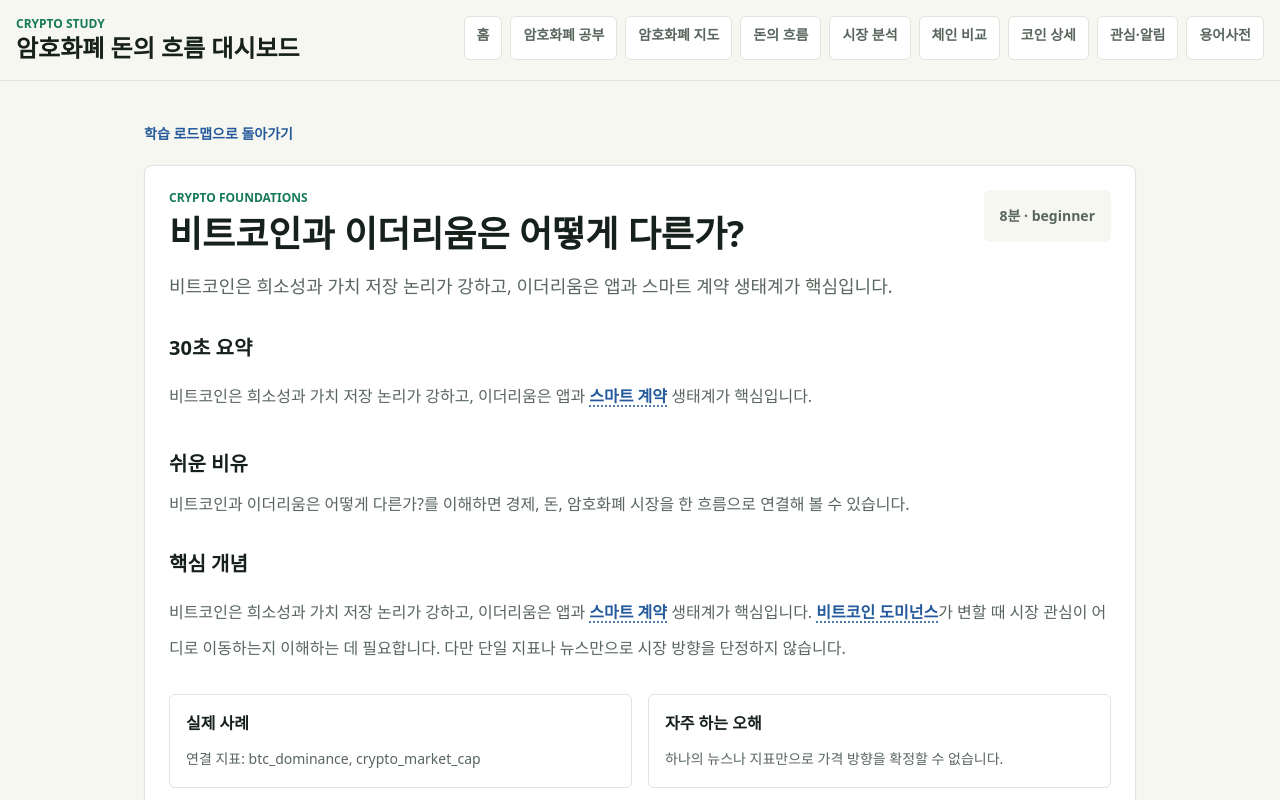
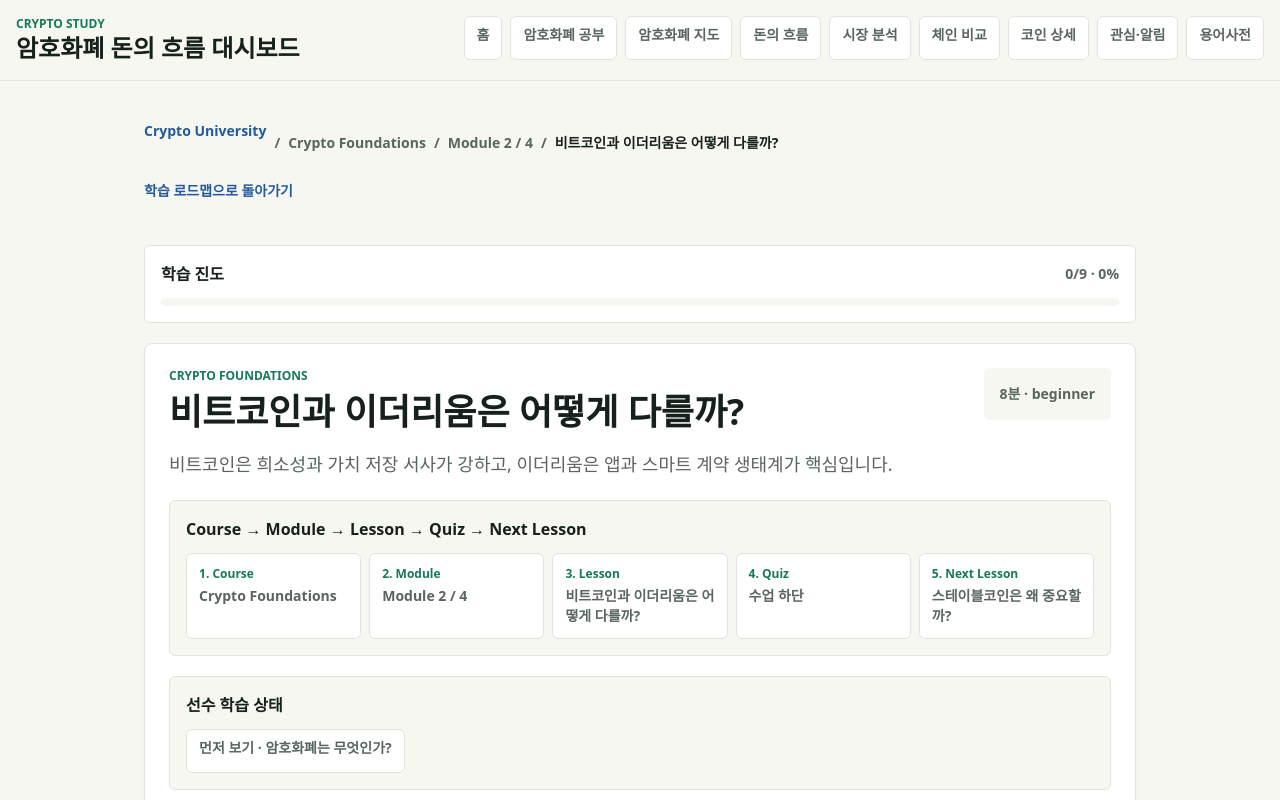
Before and after one commit to weeds1011-hash/crypto_study, a Next.js app: page /learn/bitcoin-ethereum in a window 1280 px wide. Shown: the top 800 px of the page. Built offline with nearby package versions, Linux system fonts and the light colour scheme.

Commit message:
Refine crypto university learning flow UX

```diff
--- a/src/app/learn/[slug]/page.tsx
+++ b/src/app/learn/[slug]/page.tsx
@@ -1,9 +1,14 @@
 import Link from "next/link";
 import { notFound } from "next/navigation";
 import { GlossaryText } from "@/components/learning/GlossaryText";
+import { LearningBreadcrumb } from "@/components/learning/LearningBreadcrumb";
+import { LearningProgressInline } from "@/components/learning/LearningProgressInline";
+import { LessonFlowNav } from "@/components/learning/LessonFlowNav";
 import { MarketMetricLinks } from "@/components/learning/MarketMetricLinks";
+import { PrerequisiteStatus } from "@/components/learning/PrerequisiteStatus";
 import { QuizBox } from "@/components/learning/QuizBox";
 import { UserNotes } from "@/components/notes/UserNotes";
+import { courseForLesson, moduleForLesson } from "@/content/courses/university";
 import { glossaryTerms } from "@/content/glossary/seed";
 import { lessons } from "@/content/lessons/seed";
 import { getDashboardData } from "@/features/market-data/service";
@@ -20,12 +25,19 @@ export default async function LessonPage({ params }: { params: Promise<{ slug: s
   const dashboard = await getDashboardData();
   const relatedMetrics = dashboard.metrics.filter((metric) => lesson.relatedMetricIds.includes(metric.metricId));
   const nextLesson = lesson.nextLessons[0] ? lessons.find((item) => item.slug === lesson.nextLessons[0]) : null;
+  const course = courseForLesson(lesson.slug);
+  const moduleInfo = moduleForLesson(lesson.slug);
+  const moduleTitle = moduleInfo ? `${moduleInfo.title} / ${moduleInfo.total}` : undefined;
 
   return (
-    <main className="mx-auto max-w-5xl px-4 py-10">
-      <Link href="/learn" className="text-sm font-black text-marine">
+    <main className="mx-auto max-w-5xl px-4 py-10 pb-24 md:pb-10">
+      <LearningBreadcrumb course={course} moduleTitle={moduleTitle} lessonTitle={lesson.title} />
+      <Link href="/learn" className="mt-4 inline-flex text-sm font-black text-marine focus:outline-none focus:ring-2 focus:ring-marine">
         학습 로드맵으로 돌아가기
       </Link>
+      <div className="mt-5">
+        <LearningProgressInline lessons={lessons} />
+      </div>
       <article className="mt-5 rounded-lg border border-line bg-panel p-6 shadow-sm">
         <div className="flex flex-col gap-3 md:flex-row md:items-start md:justify-between">
           <div>
@@ -37,6 +49,9 @@ export default async function LessonPage({ params }: { params: Promise<{ slug: s
             {lesson.estimatedMinutes}분 · {lesson.difficulty}
           </div>
         </div>
+
+        <LessonFlowNav course={course} moduleTitle={moduleTitle} lesson={lesson} nextLesson={nextLesson} />
+        <PrerequisiteStatus prerequisites={lesson.prerequisites} lessons={lessons} />
 
         <Section title="30초 요약" body={lesson.simpleExplanation} />
         <Section title="쉬운 비유" body={lesson.analogy} />
@@ -56,7 +71,7 @@ export default async function LessonPage({ params }: { params: Promise<{ slug: s
         <section className="mt-8 rounded-md border border-line bg-paper p-5">
           <h3 className="text-xl font-black text-ink">다음 학습</h3>
           {nextLesson ? (
-            <Link href={`/learn/${nextLesson.slug}`} className="mt-3 inline-flex rounded-md bg-ink px-4 py-2 text-sm font-black text-white">
+            <Link href={`/learn/${nextLesson.slug}`} className="mt-3 inline-flex min-h-11 items-center rounded-md bg-ink px-4 py-2 text-sm font-black text-white focus:outline-none focus:ring-2 focus:ring-marine">
               {nextLesson.title}
             </Link>
           ) : (
--- a/src/app/learn/page.tsx
+++ b/src/app/learn/page.tsx
@@ -1,3 +1,4 @@
+import { LearningProgressInline } from "@/components/learning/LearningProgressInline";
 import { LearningRoadmap } from "@/components/learning/LearningRoadmap";
 import { LessonRail } from "@/components/learning/LessonRail";
 import { lessons } from "@/content/lessons/seed";
@@ -13,6 +14,14 @@ export default function LearnPage() {
         </p>
       </section>
       <div className="space-y-8">
+        <LearningProgressInline lessons={lessons} />
+        <section className="rounded-lg border border-line bg-panel p-5 shadow-sm" aria-label="학습 흐름 안내">
+          <p className="text-xs font-black uppercase text-forest">Flow</p>
+          <h2 className="mt-1 text-2xl font-black text-ink">Course → Module → Lesson → Quiz → Next Lesson</h2>
+          <p className="mt-3 max-w-3xl text-sm leading-6 text-muted">
+            각 수업은 선수 학습 상태, 관련 시장 지표, 퀴즈, 다음 수업으로 이어집니다. 모바일에서는 수업 상세 하단의 다음 수업 버튼으로 한 손 탐색을 이어갈 수 있습니다.
+          </p>
+        </section>
         <LearningRoadmap lessons={lessons} />
         <section>
           <div className="mb-4">
--- /dev/null
+++ b/src/components/learning/LearningBreadcrumb.tsx
@@ -0,0 +1,18 @@
+import Link from "next/link";
+import type { Course } from "@/content/courses/university";
+
+export function LearningBreadcrumb({ course, moduleTitle, lessonTitle }: { course?: Course; moduleTitle?: string; lessonTitle: string }) {
+  return (
+    <nav aria-label="학습 위치" className="flex flex-wrap items-center gap-2 text-sm font-bold text-muted">
+      <Link href="/learn" className="text-marine focus:outline-none focus:ring-2 focus:ring-marine">
+        Crypto University
+      </Link>
+      <span aria-hidden="true">/</span>
+      <span>{course?.title ?? "Course"}</span>
+      <span aria-hidden="true">/</span>
+      <span>{moduleTitle ?? "Module"}</span>
+      <span aria-hidden="true">/</span>
+      <span className="text-ink">{lessonTitle}</span>
+    </nav>
+  );
+}
--- /dev/null
+++ b/src/components/learning/LearningProgressInline.tsx
@@ -0,0 +1,38 @@
+"use client";
+
+import { useEffect, useState } from "react";
+import type { Lesson } from "@/types";
+
+function readCompleted() {
+  try {
+    return JSON.parse(window.localStorage.getItem("crypto-study-completed-lessons") ?? "[]") as string[];
+  } catch {
+    return [];
+  }
+}
+
+export function LearningProgressInline({ lessons }: { lessons: Lesson[] }) {
+  const [completed, setCompleted] = useState<string[]>([]);
+
+  useEffect(() => {
+    const refresh = () => setCompleted(readCompleted());
+    refresh();
+    window.addEventListener("crypto-study-progress", refresh);
+    return () => window.removeEventListener("crypto-study-progress", refresh);
+  }, []);
+
+  const completedCount = lessons.filter((lesson) => completed.includes(lesson.slug)).length;
+  const percent = lessons.length === 0 ? 0 : Math.round((completedCount / lessons.length) * 100);
+
+  return (
+    <section className="rounded-md border border-line bg-panel p-4" aria-label="전체 학습 진도">
+      <div className="flex items-center justify-between gap-3">
+        <h3 className="font-black text-ink">학습 진도</h3>
+        <p className="text-sm font-black text-muted">{completedCount}/{lessons.length} · {percent}%</p>
+      </div>
+      <div className="mt-3 h-2 overflow-hidden rounded-full bg-paper" aria-hidden="true">
+        <div className="h-full rounded-full bg-forest" style={{ width: `${percent}%` }} />
+      </div>
+    </section>
+  );
+}
--- a/src/components/learning/LearningRoadmap.tsx
+++ b/src/components/learning/LearningRoadmap.tsx
@@ -66,7 +66,7 @@ export function LearningRoadmap({ lessons }: { lessons: Lesson[] }) {
               </p>
               <span className="mt-3 inline-flex rounded-md border border-line bg-panel px-2 py-1 text-xs font-black text-ink">{stage.status}</span>
               {firstLesson ? (
-                <Link href={`/learn/${firstLesson.slug}`} className="mt-3 block text-sm font-black text-marine">
+                <Link href={`/learn/${firstLesson.slug}`} className="mt-3 block min-h-11 text-sm font-black text-marine focus:outline-none focus:ring-2 focus:ring-marine">
                   이 단계 시작
                 </Link>
               ) : null}
--- /dev/null
+++ b/src/components/learning/LessonFlowNav.tsx
@@ -0,0 +1,34 @@
+import Link from "next/link";
+import type { Course } from "@/content/courses/university";
+import type { Lesson } from "@/types";
+
+export function LessonFlowNav({ course, moduleTitle, lesson, nextLesson }: { course?: Course; moduleTitle?: string; lesson: Lesson; nextLesson?: Lesson | null }) {
+  const items = [
+    { label: "Course", value: course?.title ?? lesson.categoryId },
+    { label: "Module", value: moduleTitle ?? "Module" },
+    { label: "Lesson", value: lesson.title },
+    { label: "Quiz", value: "수업 하단" },
+    { label: "Next Lesson", value: nextLesson?.title ?? "완료" },
+  ];
+
+  return (
+    <section className="mt-5 rounded-md border border-line bg-paper p-4" aria-label="학습 흐름">
+      <h3 className="font-black text-ink">Course → Module → Lesson → Quiz → Next Lesson</h3>
+      <div className="mt-3 grid gap-2 md:grid-cols-5">
+        {items.map((item, index) => (
+          <div key={item.label} className="rounded-md border border-line bg-panel p-3">
+            <p className="text-xs font-black text-forest">{index + 1}. {item.label}</p>
+            <p className="mt-1 text-sm font-bold leading-5 text-muted">{item.value}</p>
+          </div>
+        ))}
+      </div>
+      {nextLesson ? (
+        <div className="fixed inset-x-0 bottom-0 z-30 border-t border-line bg-paper/95 p-3 backdrop-blur md:hidden">
+          <Link href={`/learn/${nextLesson.slug}`} className="block min-h-11 rounded-md bg-ink px-4 py-3 text-center text-sm font-black text-white focus:outline-none focus:ring-2 focus:ring-marine">
+            다음 수업: {nextLesson.title}
+          </Link>
+        </div>
+      ) : null}
+    </section>
+  );
+}
--- /dev/null
+++ b/src/components/learning/PrerequisiteStatus.tsx
@@ -0,0 +1,45 @@
+"use client";
+
+import Link from "next/link";
+import { useEffect, useState } from "react";
+import type { Lesson } from "@/types";
+
+function readCompleted() {
+  try {
+    return JSON.parse(window.localStorage.getItem("crypto-study-completed-lessons") ?? "[]") as string[];
+  } catch {
+    return [];
+  }
+}
+
+export function PrerequisiteStatus({ prerequisites, lessons }: { prerequisites: string[]; lessons: Lesson[] }) {
+  const [completed, setCompleted] = useState<string[]>([]);
+
+  useEffect(() => {
+    const refresh = () => setCompleted(readCompleted());
+    refresh();
+    window.addEventListener("crypto-study-progress", refresh);
+    return () => window.removeEventListener("crypto-study-progress", refresh);
+  }, []);
+
+  return (
+    <section className="mt-5 rounded-md border border-line bg-paper p-4" aria-label="선수 학습 상태">
+      <h3 className="font-black text-ink">선수 학습 상태</h3>
+      {prerequisites.length === 0 ? (
+        <p className="mt-2 text-sm leading-6 text-muted">이 수업은 바로 시작할 수 있는 첫 수업입니다.</p>
+      ) : (
+        <div className="mt-3 flex flex-wrap gap-2">
+          {prerequisites.map((slug) => {
+            const lesson = lessons.find((item) => item.slug === slug);
+            const done = completed.includes(slug);
+            return (
+              <Link key={slug} href={`/learn/${slug}`} className={`min-h-11 rounded-md border px-3 py-2 text-sm font-black focus:outline-none focus:ring-2 focus:ring-marine ${done ? "border-forest bg-[#edf8f0] text-forest" : "border-line bg-panel text-muted"}`}>
+                {done ? "완료" : "먼저 보기"} · {lesson?.title ?? slug}
+              </Link>
+            );
+          })}
+        </div>
+      )}
+    </section>
+  );
+}
--- a/src/content/courses/university.ts
+++ b/src/content/courses/university.ts
@@ -25,25 +25,42 @@ export interface UniversityLesson {
 }
 
 export const courses: Course[] = [
-  { id: "money-foundations", title: "Money Foundations", oneLineSummary: "경제와 돈의 기본 기능을 이해합니다.", lessonIds: ["what-is-money"] },
+  { id: "money-foundations", title: "Money Foundations", oneLineSummary: "돈과 화폐가 시장에서 어떤 역할을 하는지 배웁니다.", lessonIds: ["what-is-money"] },
   { id: "macro-economy", title: "Macro Economy", oneLineSummary: "금리, 달러, 유동성이 위험자산에 주는 영향을 배웁니다.", lessonIds: ["macro-liquidity"] },
-  { id: "crypto-foundations", title: "Crypto Foundations", oneLineSummary: "암호화폐, 블록체인, BTC·ETH·스테이블코인의 구조를 배웁니다.", lessonIds: ["what-is-crypto", "bitcoin-ethereum", "stablecoins", "tokenomics"] },
+  { id: "crypto-foundations", title: "Crypto Foundations", oneLineSummary: "암호화폐, 블록체인, BTC, ETH, 스테이블코인의 기본 구조를 배웁니다.", lessonIds: ["what-is-crypto", "bitcoin-ethereum", "stablecoins", "tokenomics"] },
   { id: "market-intelligence", title: "Market Intelligence", oneLineSummary: "TVL, 온체인 데이터, 돈의 흐름을 조합해 시장을 해석합니다.", lessonIds: ["tvl", "money-flow", "onchain-risk"] },
 ];
 
 export const universityLessons: UniversityLesson[] = [
-  lesson("what-is-money", "money-foundations", "돈은 무엇인가?", "돈은 가치를 저장하고, 교환하고, 가격을 비교하게 해주는 사회적 약속입니다.", "금리, 달러, 유동성 같은 거시경제 지표를 이해하는 출발점입니다.", [], ["global_liquidity", "fed_rate"], [], ["macro"], ["법정화폐", "인플레이션", "유동성"], "macro-liquidity", "beginner", 5),
-  lesson("macro-liquidity", "macro-economy", "금리와 유동성은 시장에 왜 중요할까?", "금리, 달러, 유동성은 위험자산 선호가 커지거나 줄어드는 배경을 만듭니다.", "암호화폐 가격만 보면 놓치기 쉬운 돈의 큰 흐름을 이해하게 해줍니다.", ["what-is-money"], ["fed_rate", "global_liquidity", "crypto_market_cap"], ["btc"], ["macro", "regulation"], ["유동성", "인플레이션", "시가총액"], "what-is-crypto", "beginner", 7),
-  lesson("what-is-crypto", "crypto-foundations", "암호화폐는 무엇인가?", "암호화폐는 블록체인 같은 네트워크에서 소유권과 거래가 기록되는 디지털 자산입니다.", "코인의 목적을 모르면 가격 움직임만 보고 잘못된 결론을 내리기 쉽습니다.", ["macro-liquidity"], ["crypto_market_cap", "btc_dominance"], ["btc", "eth"], ["bitcoin", "ethereum", "regulation"], ["블록체인", "개인키", "시가총액"], "bitcoin-ethereum", "beginner", 7),
-  lesson("bitcoin-ethereum", "crypto-foundations", "비트코인과 이더리움은 어떻게 다른가?", "비트코인은 희소성과 가치 저장 논리가 강하고, 이더리움은 앱과 스마트 계약 생태계가 핵심입니다.", "비트코인 도미넌스가 변할 때 시장 관심이 어디로 이동하는지 이해하는 데 필요합니다.", ["what-is-crypto"], ["btc_dominance", "crypto_market_cap"], ["btc", "eth"], ["bitcoin", "ethereum"], ["비트코인 도미넌스", "스마트 계약", "가스비"], "stablecoins", "beginner", 8),
-  lesson("stablecoins", "crypto-foundations", "스테이블코인은 왜 중요한가?", "스테이블코인은 시장 안에서 현금성 대기 자금처럼 쓰입니다.", "암호화폐 시장의 유동성, 거래소 자금, 온체인 결제 흐름을 읽는 핵심 지표입니다.", ["bitcoin-ethereum"], ["stablecoin_supply", "crypto_market_cap"], ["btc", "eth", "sol"], ["stablecoin", "exchange"], ["스테이블코인", "디페깅", "유동성"], "tokenomics", "beginner", 8),
-  lesson("tokenomics", "crypto-foundations", "토큰 경제학은 왜 중요한가?", "토큰 경제학은 공급량, 유통량, 보상, 락업처럼 토큰 가치에 영향을 주는 구조를 봅니다.", "시가총액과 FDV를 비교해 현재 가격이 어떤 공급 구조 위에 있는지 이해할 수 있습니다.", ["stablecoins"], ["crypto_market_cap"], ["btc", "eth", "sol"], ["bitcoin", "ethereum", "defi"], ["시가총액", "FDV", "락업"], "tvl", "intermediate", 9),
-  lesson("tvl", "market-intelligence", "TVL은 무엇인가?", "TVL은 디파이 프로토콜에 예치된 자산 규모를 뜻합니다.", "온체인 생태계에 돈이 머무는지, 빠지는지 판단하는 대표 지표입니다.", ["tokenomics"], ["defi_tvl"], ["eth", "sol"], ["defi", "security"], ["TVL", "DeFi", "스마트 계약"], "money-flow", "beginner", 7),
-  lesson("money-flow", "market-intelligence", "돈의 흐름은 어떻게 읽을까?", "거시경제에서 위험자산, 암호화폐 시장, 체인과 프로토콜로 이어지는 자금 이동을 추정합니다.", "시장이 왜 오르거나 흔들리는지 설명할 때 가격보다 먼저 자금의 경로를 볼 수 있습니다.", ["tvl"], ["global_liquidity", "crypto_market_cap", "stablecoin_supply", "defi_tvl"], ["btc", "eth", "sol"], ["macro", "stablecoin", "exchange", "defi"], ["유동성", "비트코인 도미넌스", "TVL"], "onchain-risk", "intermediate", 10),
-  lesson("onchain-risk", "market-intelligence", "온체인 데이터와 위험은 어떻게 봐야 할까?", "지갑, 거래, TVL, 브릿지 흐름 같은 온체인 데이터는 투명하지만 해석에는 주의가 필요합니다.", "숫자의 의미와 한계를 함께 이해하면 사기와 과열을 피하는 데 도움이 됩니다.", ["money-flow"], ["defi_tvl"], ["btc", "eth", "sol"], ["security", "defi", "exchange"], ["온체인", "브릿지", "개인키"], null, "intermediate", 9),
+  lesson("what-is-money", "money-foundations", "돈이란 무엇인가?", "돈은 가치를 저장하고, 교환을 쉽게 만들고, 가격을 비교하게 해주는 사회적 약속입니다.", "금리, 달러, 유동성 같은 거시경제 지표를 이해하려면 먼저 돈의 기능을 알아야 합니다.", [], ["global_liquidity", "fed_rate"], [], ["macro"], ["유동성", "시가총액"], "macro-liquidity", "beginner", 5),
+  lesson("macro-liquidity", "macro-economy", "금리와 유동성은 왜 중요할까?", "금리와 유동성은 시장이 위험을 감수할 여유가 있는지 보여주는 배경 지표입니다.", "암호화폐 가격만 보면 놓치기 쉬운 큰 자금 흐름을 읽는 데 도움이 됩니다.", ["what-is-money"], ["fed_rate", "global_liquidity", "crypto_market_cap"], ["btc"], ["macro", "regulation"], ["유동성", "시가총액"], "what-is-crypto", "beginner", 7),
+  lesson("what-is-crypto", "crypto-foundations", "암호화폐는 무엇인가?", "암호화폐는 블록체인 네트워크에서 소유권과 거래가 기록되는 디지털 자산입니다.", "코인의 목적을 모르면 가격 움직임만 보고 잘못된 결론에 이르기 쉽습니다.", ["macro-liquidity"], ["crypto_market_cap", "btc_dominance"], ["btc", "eth"], ["bitcoin", "ethereum", "regulation"], ["블록체인", "개인키", "시가총액"], "bitcoin-ethereum", "beginner", 7),
+  lesson("bitcoin-ethereum", "crypto-foundations", "비트코인과 이더리움은 어떻게 다를까?", "비트코인은 희소성과 가치 저장 서사가 강하고, 이더리움은 앱과 스마트 계약 생태계가 핵심입니다.", "비트코인 도미넌스가 변할 때 시장 관심이 어디로 이동하는지 이해할 수 있습니다.", ["what-is-crypto"], ["btc_dominance", "crypto_market_cap"], ["btc", "eth"], ["bitcoin", "ethereum"], ["비트코인 도미넌스", "스마트 계약", "가스비"], "stablecoins", "beginner", 8),
+  lesson("stablecoins", "crypto-foundations", "스테이블코인은 왜 중요할까?", "스테이블코인은 시장 안에서 현금처럼 대기하거나 이동하는 자금 통로로 쓰입니다.", "암호화폐 시장의 유동성, 거래소 자금, 온체인 결제 흐름을 읽는 핵심 지표입니다.", ["bitcoin-ethereum"], ["stablecoin_supply", "crypto_market_cap"], ["btc", "eth", "sol"], ["stablecoin", "exchange"], ["스테이블코인", "유동성"], "tokenomics", "beginner", 8),
+  lesson("tokenomics", "crypto-foundations", "토큰 경제학은 왜 중요할까?", "토큰 경제학은 공급량, 유통량, 보상, 락업처럼 토큰 가치에 영향을 주는 구조를 봅니다.", "시가총액과 FDV를 비교하면 현재 가격이 어떤 공급 구조 위에 있는지 더 잘 이해할 수 있습니다.", ["stablecoins"], ["crypto_market_cap"], ["btc", "eth", "sol"], ["bitcoin", "ethereum", "defi"], ["시가총액"], "tvl", "intermediate", 9),
+  lesson("tvl", "market-intelligence", "TVL은 무엇인가?", "TVL은 디파이 프로토콜에 예치된 자산의 총 가치를 뜻합니다.", "온체인 생태계에 돈이 머무는지 빠지는지 판단하는 대표 지표입니다.", ["tokenomics"], ["defi_tvl"], ["eth", "sol"], ["defi", "security"], ["TVL", "DeFi", "스마트 계약"], "money-flow", "beginner", 7),
+  lesson("money-flow", "market-intelligence", "돈의 흐름은 어떻게 읽을까?", "거시경제에서 위험자산, 암호화폐 시장, 체인과 프로토콜로 이어지는 자금 이동을 추적합니다.", "시장이 왜 오르거나 흔들리는지 설명하려면 가격보다 먼저 자금의 경로를 봐야 합니다.", ["tvl"], ["global_liquidity", "crypto_market_cap", "stablecoin_supply", "defi_tvl"], ["btc", "eth", "sol"], ["macro", "stablecoin", "exchange", "defi"], ["유동성", "비트코인 도미넌스", "TVL"], "onchain-risk", "intermediate", 10),
+  lesson("onchain-risk", "market-intelligence", "온체인 데이터의 위험은 어떻게 봐야 할까?", "지갑, 거래, TVL, 브릿지 흐름 같은 온체인 데이터는 투명하지만 해석에는 한계가 있습니다.", "숫자의 의미와 한계를 함께 이해하면 과열과 착시를 더 잘 구분할 수 있습니다.", ["money-flow"], ["defi_tvl"], ["btc", "eth", "sol"], ["security", "defi", "exchange"], ["브릿지", "개인키", "DeFi"], null, "intermediate", 9),
 ];
 
 export const universityLessonsById = new Map(universityLessons.map((item) => [item.id, item]));
+
+export function courseForLesson(lessonId: string) {
+  const item = universityLessonsById.get(lessonId);
+  return item ? courses.find((course) => course.id === item.courseId) : undefined;
+}
+
+export function moduleForLesson(lessonId: string) {
+  const item = universityLessonsById.get(lessonId);
+  const course = item ? courses.find((candidate) => candidate.id === item.courseId) : undefined;
+  if (!item || !course) return undefined;
+  const index = course.lessonIds.indexOf(item.id);
+  return {
+    index: index >= 0 ? index + 1 : 1,
+    title: `Module ${index >= 0 ? index + 1 : 1}`,
+    total: course.lessonIds.length,
+  };
+}
 
 export function toLegacyLesson(item: UniversityLesson): Lesson {
   return {
@@ -53,8 +70,8 @@ export function toLegacyLesson(item: UniversityLesson): Lesson {
     title: item.title,
     summary: item.oneLineSummary,
     simpleExplanation: item.oneLineSummary,
-    analogy: `${item.title}를 이해하면 경제, 돈, 암호화폐 시장을 한 흐름으로 연결해 볼 수 있습니다.`,
-    detailedExplanation: `${item.oneLineSummary} ${item.whyItMatters} 다만 단일 지표나 뉴스만으로 시장 방향을 단정하지 않습니다.`,
+    analogy: `${item.title}를 이해하면 경제, 돈, 암호화폐 시장을 하나의 흐름으로 연결해 볼 수 있습니다.`,
+    detailedExplanation: `${item.oneLineSummary} ${item.whyItMatters} 다만 하나의 지표나 뉴스만으로 시장 방향을 확정하지는 않습니다.`,
     whyItMatters: item.whyItMatters,
     examples: [{ title: "연결 지표", description: item.relatedMetrics.length ? item.relatedMetrics.join(", ") : "직접 연결된 지표가 없습니다." }],
     misconceptions: ["하나의 뉴스나 지표만으로 가격 방향을 확정할 수 없습니다."],
@@ -100,8 +117,8 @@ function lesson(
     estimatedMinutes,
     quiz: [
       {
-        question: `${title}를 볼 때 가장 안전한 태도는?`,
-        options: ["근거와 한계를 함께 본다", "가격 방향을 확정한다", "데이터 없음은 0으로 본다", "뉴스 하나만 믿는다"],
+        question: `${title}를 볼 때 가장 안전한 태도는 무엇일까요?`,
+        options: ["근거와 한계를 함께 본다", "가격 방향을 바로 확정한다", "데이터가 없으면 0으로 본다", "뉴스 하나만 믿는다"],
         answerIndex: 0,
         explanation: "학습 시스템은 연결된 지표, 뉴스, 용어, 한계를 함께 보도록 설계되어 있습니다.",
       },
```
Also changed, not shown: 1 other file (tests, documents, lock files or other folders).
